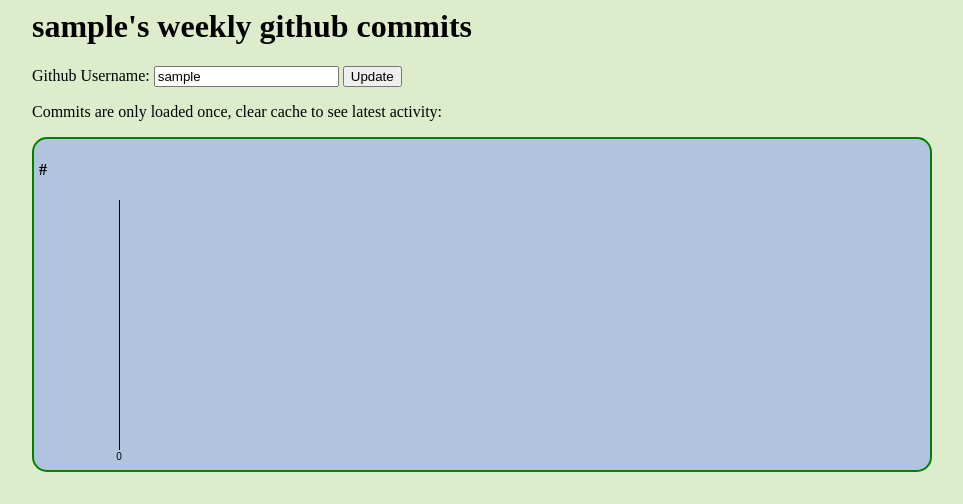
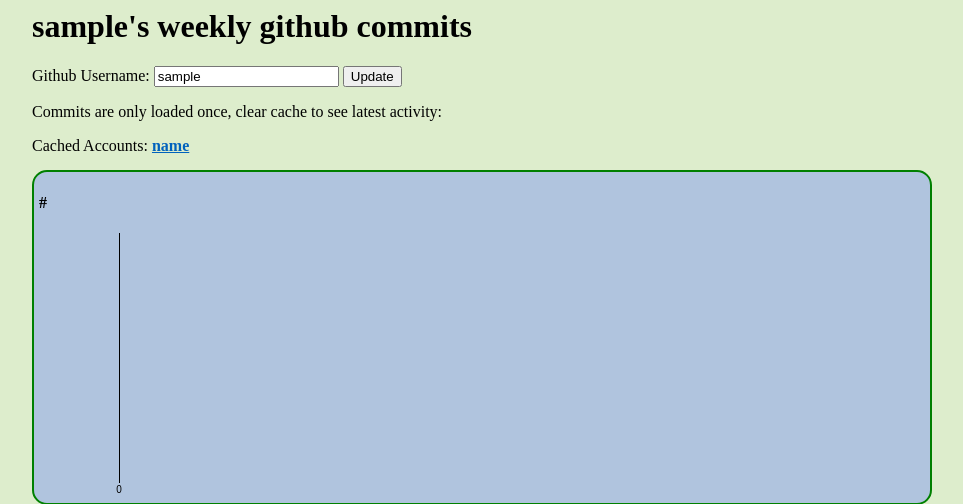
Before and after one commit to ramin32/github_histogram, a Flask app: template templates/commits.html in a window 1280 px wide. Shown: the top 504 px of the page, without its empty margins (158-1121 px from the left). Run offline with Flask 2, Linux system fonts and the light colour scheme; the template is opened without the code that fills it: most values are stand-ins (such as "Sample title", 1, 10 or a date in 2020); some libraries are stand-ins or nearby versions.

Commit message:
Added cached usernames reporting.

```diff
--- a/app.py
+++ b/app.py
@@ -74,6 +74,7 @@ def weekly_commits(username='ramin32'):
         data_cache[username] = repos_data
 
     return render_template('commits.html',
+            cache=data_cache,
             username=username,
             repos_data=data_cache[username])
 
--- a/static/css/style.css
+++ b/static/css/style.css
@@ -19,6 +19,13 @@ a {
     text-decoration:none;
 }
 
+#cached_links a{
+     text-decoration: underline;
+     color: #0062bd;
+     font-weight:bold;
+
+}
+
 .error{
     font-weight:bold;
     color:red;
--- a/templates/commits.html
+++ b/templates/commits.html
@@ -9,6 +9,19 @@
 <p>
 Commits are only loaded once, clear cache to see latest activity: <a href="{{url_for('clear_cache')}}"<input type="button" value="Clear Cache" id="clear_cache_button"/></a>
 </p>
+
+<div id="cached_links">
+    Cached Accounts:
+    {% for username in cache.keys() %}
+        {% if loop.last %}
+            <a href="{{url_for('weekly_commits', username=username)}}">{{username}}</a>
+        {% else %}
+            <a href="{{url_for('weekly_commits', username=username)}}">{{username}}</a> |
+        {% endif %}
+    {% endfor %}
+</div>
+
+
 <div id="histograms">
 {% for repo_stats in repos_data %}
 <div class="histogram">
```
